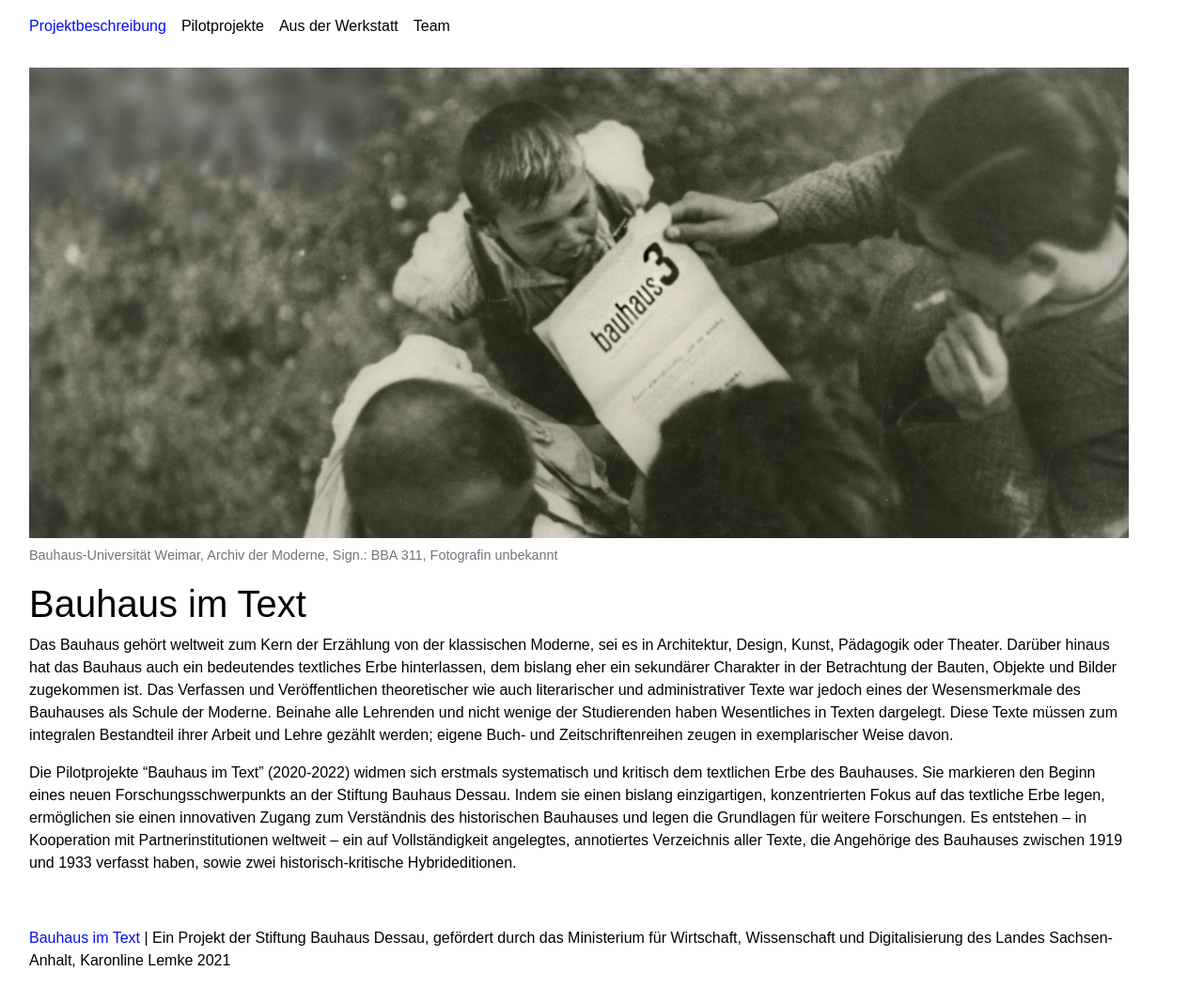
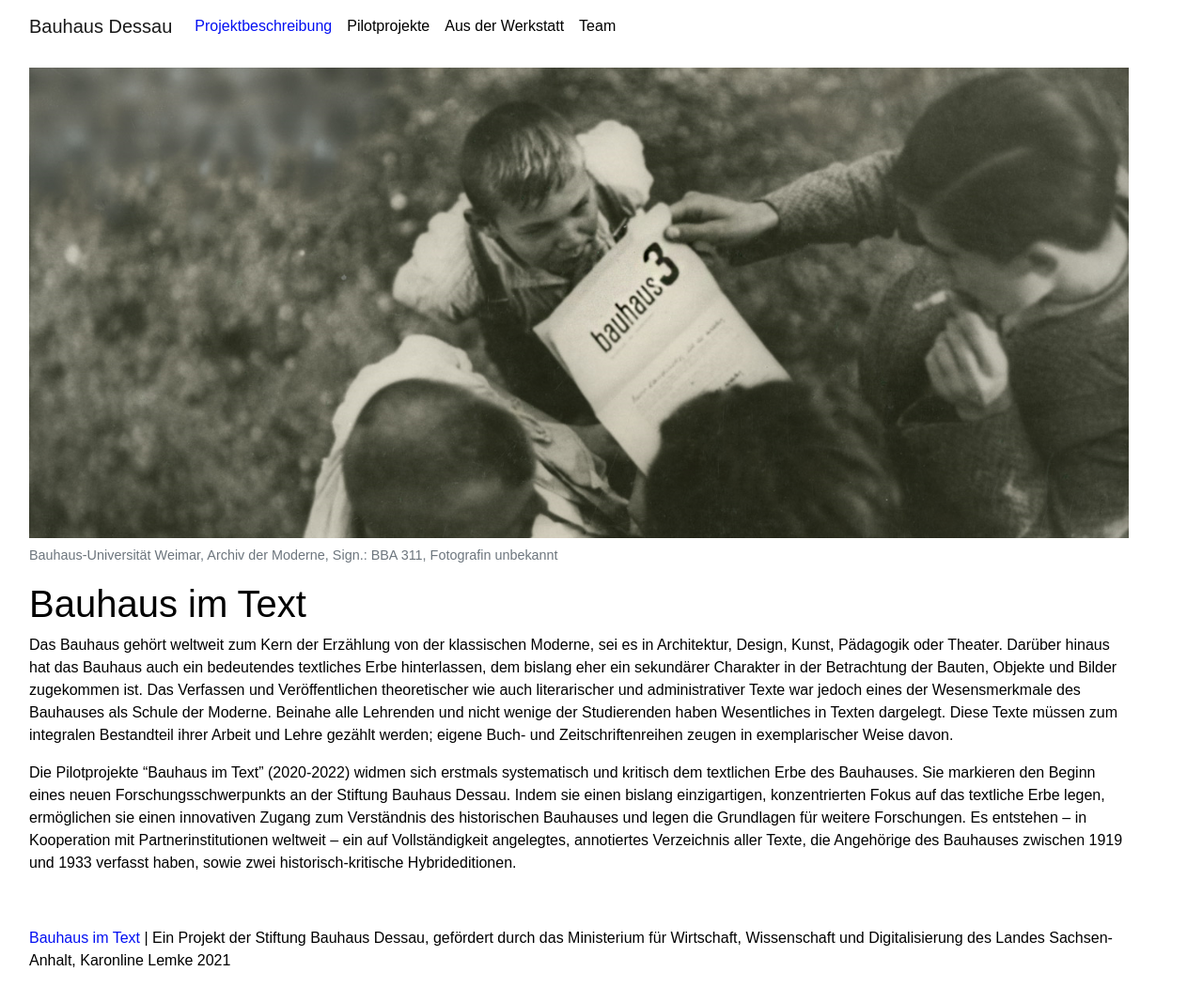
Before and after one commit to Bauhaus-im-Text/internetauftritt, a Jekyll site: the page built from pages/index.md, in a window 1280 px wide. Shown: the whole page at 94% size. Built offline with Jekyll 4.4.1, drawn with Linux system fonts in a browser that asks for light colours.

Commit message:
Optimise header

```diff
--- a/_includes/template/header.html
+++ b/_includes/template/header.html
@@ -1,9 +1,11 @@
-<nav class="navbar navbar-expand-md navbar-light px-0">
-    <div class="container-fluid container-left">
-        <button class="navbar-toggler" type="button" data-toggle="collapse" data-target="#navbarContent" aria-controls="navbarContent" aria-expanded="false" aria-label="Toggle navigation">
+<div class="container-fluid container-left">
+    <nav class="navbar navbar-expand-md navbar-light bg-white px-0">
+        <a class="navbar-brand mr-4" href="index.html">
+            Bauhaus Dessau
+        </a>
+        <button class="navbar-toggler rounded-0 border-0 px-0" type="button" data-toggle="collapse" data-target="#navbarContent" aria-controls="navbarContent" aria-expanded="false" aria-label="Toggle navigation">
             <span class="navbar-toggler-icon"></span>
         </button>
-
         <div class="collapse navbar-collapse" id="navbarContent">
             <ul class="navbar-nav mr-auto">
                 {% assign nav_pages = site.html_pages | where_exp: 'p','p.nav' | sort: 'nav_order' %}
@@ -18,5 +20,5 @@
                 {% endfor %}
             </ul>
         </div>
-    </div>
-</nav>
+    </nav>
+</div>
```
